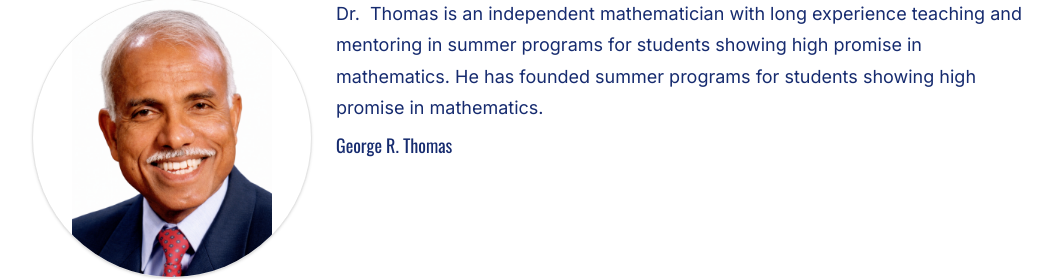
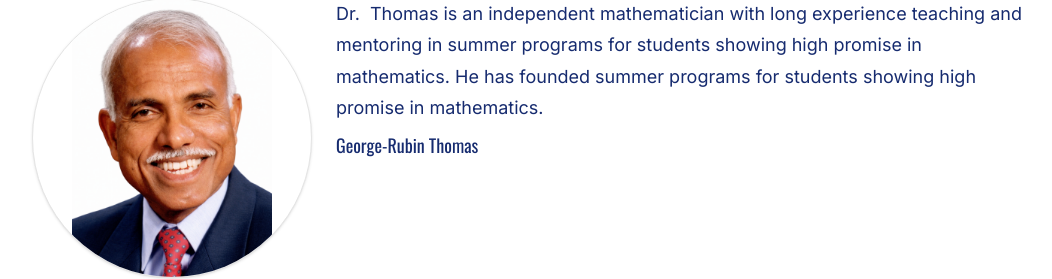
Before and after one commit to MathNutsWebHost/MathNuts-Clone, a Next.js app: page / in a window 1280 px wide. Shown: the part 5140-5419 px from the top of the page, without its empty margins (112-1164 px from the left). Built offline with nearby package versions, Linux system fonts and the light colour scheme.

Commit message:
Update founder name to George-Rubin Thomas

```diff
--- a/app/page.tsx
+++ b/app/page.tsx
@@ -286,7 +286,7 @@ export default function Page() {
           <div className="w-full max-w-[280px] aspect-square rounded-full overflow-hidden border bg-white shadow">
             <img
               src="/images/design-mode/george-thomas-october.png"
-              alt="George R. Thomas portrait"
+              alt="George-Rubin Thomas portrait"
               width={280}
               height={280}
               className="w-full h-full object-contain object-center"
@@ -298,7 +298,7 @@ export default function Page() {
               programs for students showing high promise in mathematics. He has founded summer programs for students showing high promise in mathematics.
             </p>
             <p className={`${oswald.className} text-[#162B6F] text-[18px] text-center sm:text-left mt-2`}>
-              George R. Thomas
+              George-Rubin Thomas
             </p>
           </div>
         </div>
```
